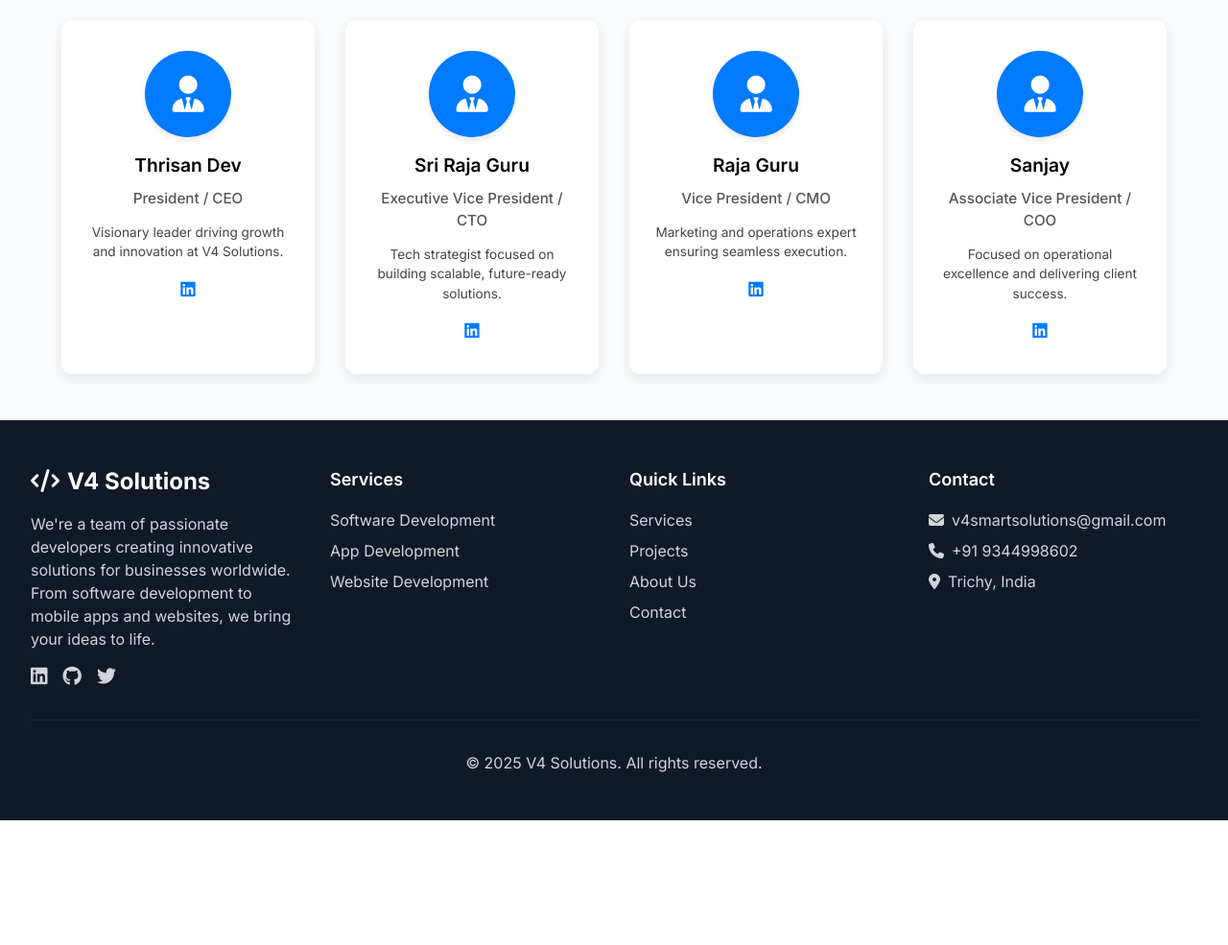
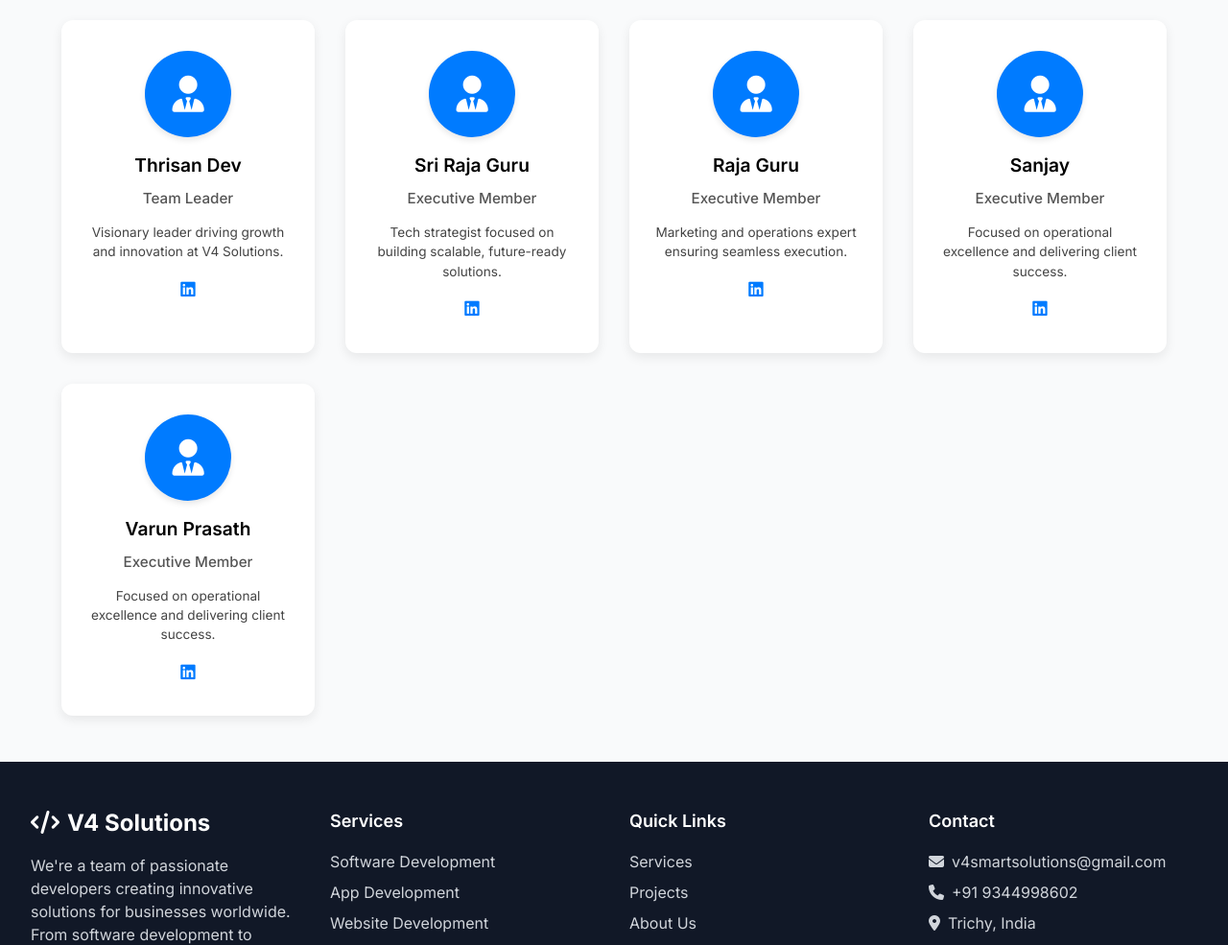
Before and after one commit to Sriraja2005/V4, a Django app: page /about/ in a window 1280 px wide. Shown: the part 171-1156 px from the top of the page at 96% size. Before the commit the page ends 1026 px from the top, so only its background shows below. Run offline with Django 5.2, Linux system fonts and the light colour scheme; some libraries are stand-ins or nearby versions.

Commit message:
Fix : change the status

```diff
--- a/templates/main/about.html
+++ b/templates/main/about.html
@@ -14,7 +14,7 @@
       <div class="team-card" data-aos="fade-up" data-aos-delay="200">
         <div class="team-icon"><i class="fas fa-user-tie"></i></div>
         <h3>Thrisan Dev</h3>
-        <p class="role">President / CEO</p>
+        <p class="role">Team Leader</p>
         <p class="desc">Visionary leader driving growth and innovation at V4 Solutions.</p>
         <a href="https://www.linkedin.com/in/thrisan-dev-122421366" target="_blank">
           <i class="fab fa-linkedin"></i>
@@ -25,7 +25,7 @@
       <div class="team-card" data-aos="fade-up" data-aos-delay="300">
         <div class="team-icon"><i class="fas fa-user-tie"></i></div>
         <h3>Sri Raja Guru</h3>
-        <p class="role">Executive Vice President / CTO</p>
+        <p class="role">Executive Member</p>
         <p class="desc">Tech strategist focused on building scalable, future-ready solutions.</p>
         <a href="https://www.linkedin.com/in/sri-raja-guru-m-79903a279" target="_blank">
           <i class="fab fa-linkedin"></i>
@@ -36,7 +36,7 @@
       <div class="team-card" data-aos="fade-up" data-aos-delay="400">
         <div class="team-icon"><i class="fas fa-user-tie"></i></div>
         <h3>Raja Guru</h3>
-        <p class="role">Vice President / CMO</p>
+        <p class="role">Executive Member</p>
         <p class="desc">Marketing and operations expert ensuring seamless execution.</p>
         <a href="https://www.linkedin.com/in/yourprofile" target="_blank">
           <i class="fab fa-linkedin"></i>
@@ -47,7 +47,18 @@
       <div class="team-card" data-aos="fade-up" data-aos-delay="500">
         <div class="team-icon"><i class="fas fa-user-tie"></i></div>
         <h3>Sanjay</h3>
-        <p class="role">Associate Vice President / COO</p>
+        <p class="role">Executive Member</p>
+        <p class="desc">Focused on operational excellence and delivering client success.</p>
+        <a href="https://www.linkedin.com/in/sanjay-d-687892380" target="_blank">
+          <i class="fab fa-linkedin"></i>
+        </a>
+      </div>
+
+      <!-- Member 5 -->
+      <div class="team-card" data-aos="fade-up" data-aos-delay="500">
+        <div class="team-icon"><i class="fas fa-user-tie"></i></div>
+        <h3>Varun Prasath</h3>
+        <p class="role">Executive Member</p>
         <p class="desc">Focused on operational excellence and delivering client success.</p>
         <a href="https://www.linkedin.com/in/sanjay-d-687892380" target="_blank">
           <i class="fab fa-linkedin"></i>
```
